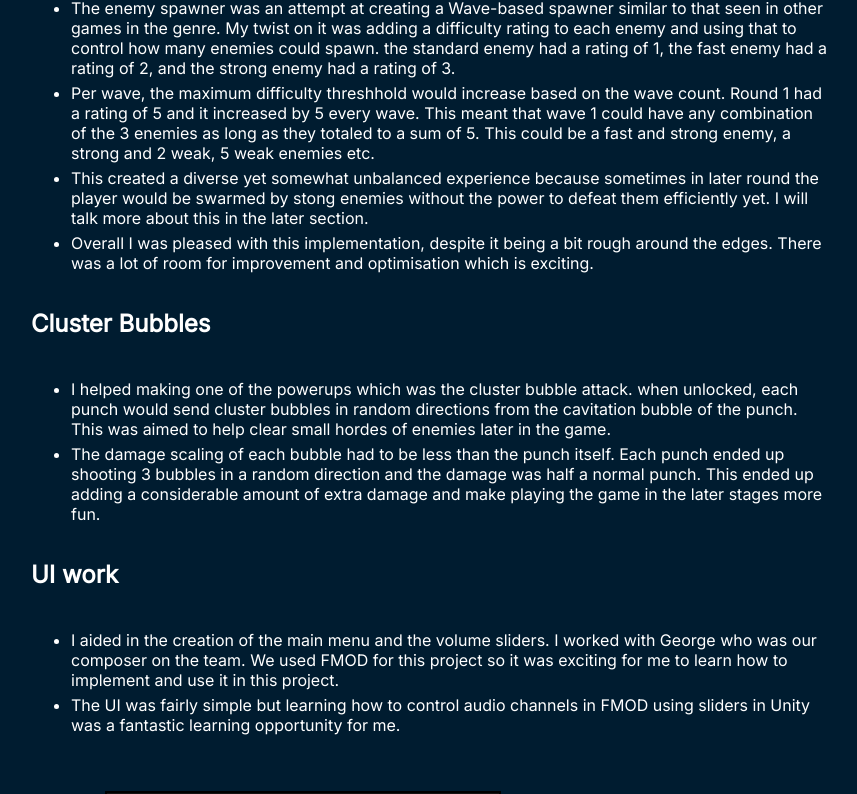
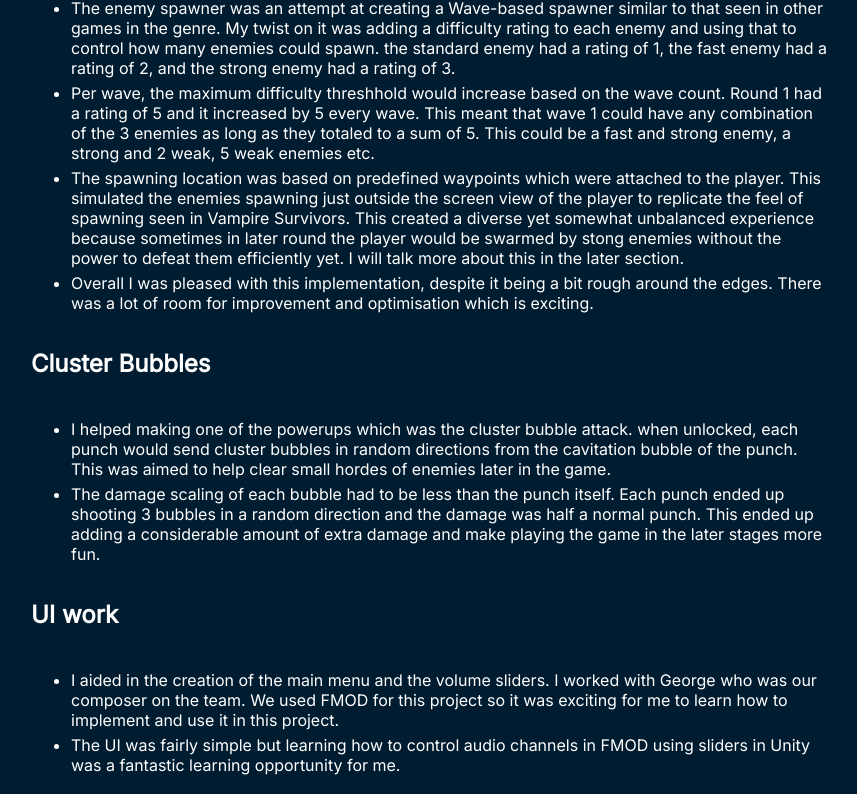
Before and after one commit to PatrykOwczarz/my-porftolio-v1, a React (Create React App) app: page /projects/shellshocked in a window 1280 px wide. Shown: the part 3431-4225 px from the top of the page, without its empty margins (161-1018 px from the left). Built offline with nearby package versions, Linux system fonts and the light colour scheme.

Commit message:
Fixed typo and slightly updated enemy spawner part of shellshocked page.

```diff
--- a/src/pages/ShellShocked.js
+++ b/src/pages/ShellShocked.js
@@ -192,6 +192,9 @@ function ShellShocked() {
                             5 weak enemies etc.
                         </li>
                         <li>
+                            The spawning location was based on predefined waypoints which were attached
+                            to the player. This simulated the enemies spawning just outside the screen
+                            view of the player to replicate the feel of spawning seen in Vampire Survivors.
                             This created a diverse yet somewhat unbalanced experience because sometimes in
                             later round the player would be swarmed by stong enemies without the power
                             to defeat them efficiently yet. I will talk more about this in the later section.
@@ -310,7 +313,7 @@ function ShellShocked() {
                     <h2>Final takeaways moving forward:</h2>
                     <p>
                         This was a fantastic learning opportunity and I had a great time working with the team.
-                        Huge thanks to the team: Jasmine, Louis, Paige, Dylan George Walker and last but certainly
+                        Huge thanks to the team: Jasmine, Louis, Paige, Dylan, George Walker and last but certainly
                         not least, George Pack.
                     </p>
                 </div>
```
